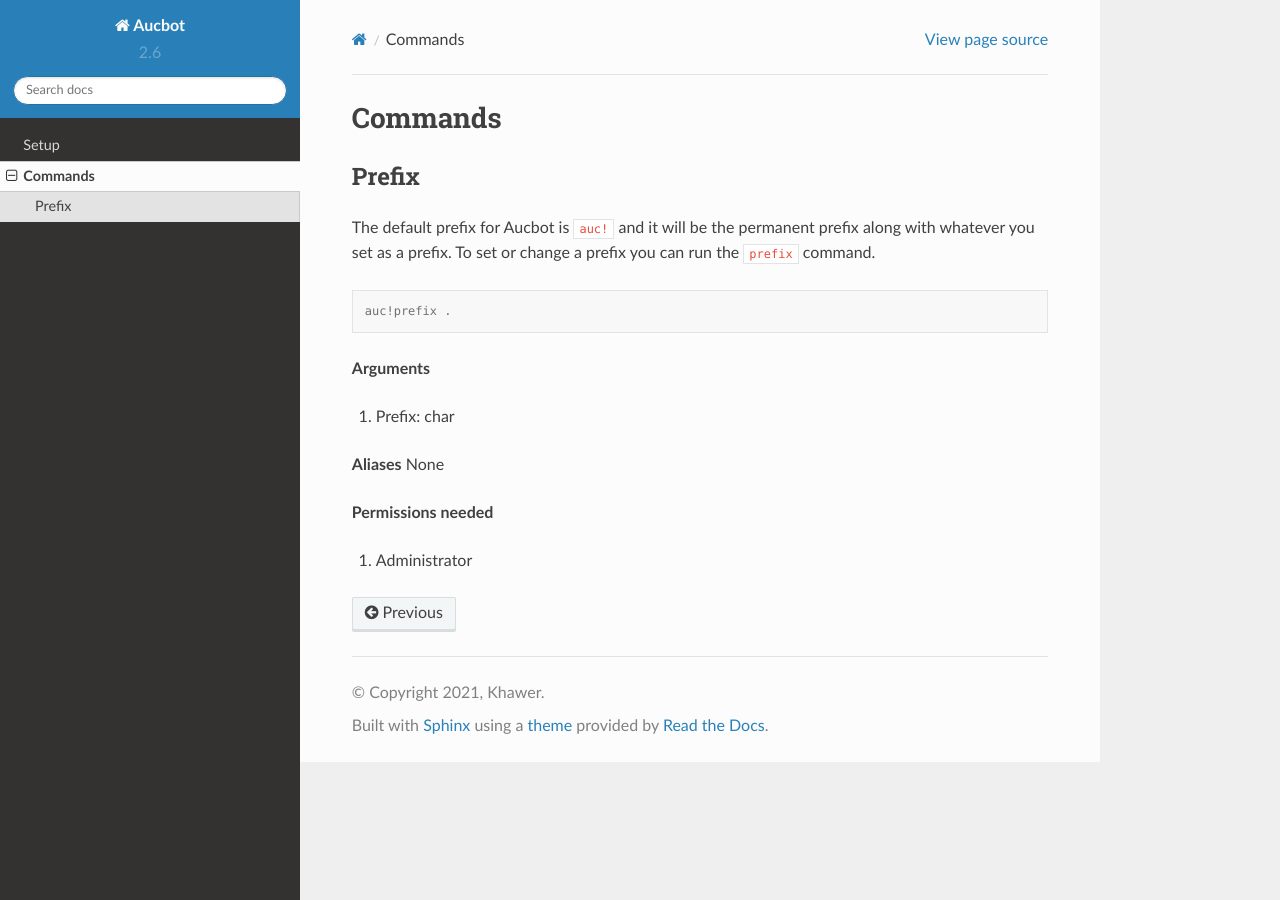
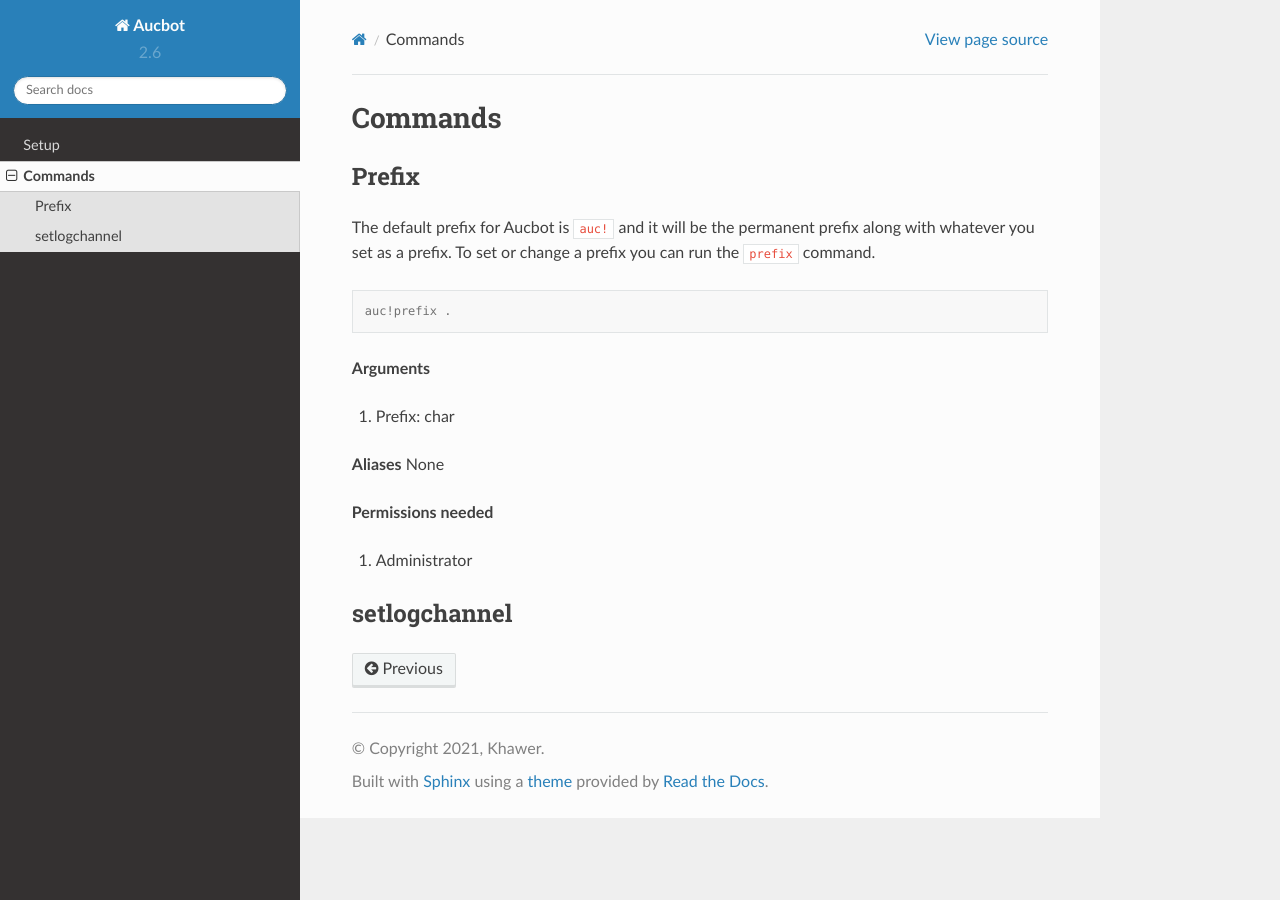
Before and after one commit to KhawerAbbas7/AucbotDocs, a Sphinx documentation site: the page built from docs/source/commands.rst, in a window 1280 px wide. Built offline with Sphinx 7.4.7 and the Read the Docs theme 2.0.0, drawn with Linux system fonts in a browser that asks for light colours.

Commit message:
Update commands.rst

```diff
--- a/docs/source/commands.rst
+++ b/docs/source/commands.rst
@@ -22,3 +22,9 @@ None
 **Permissions needed**
 
 #. Administrator
+
+
+.. _setlogchannel:
+
+setlogchannel
+--------------
```
